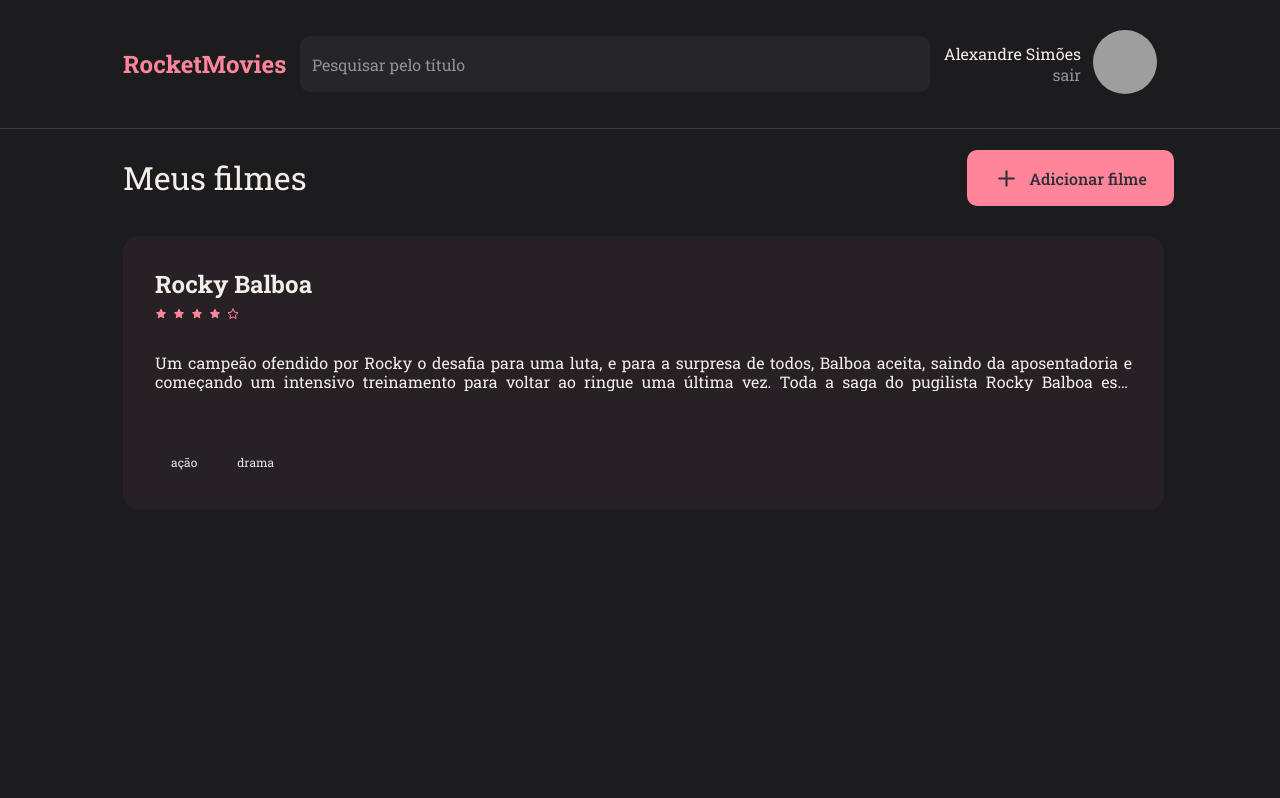
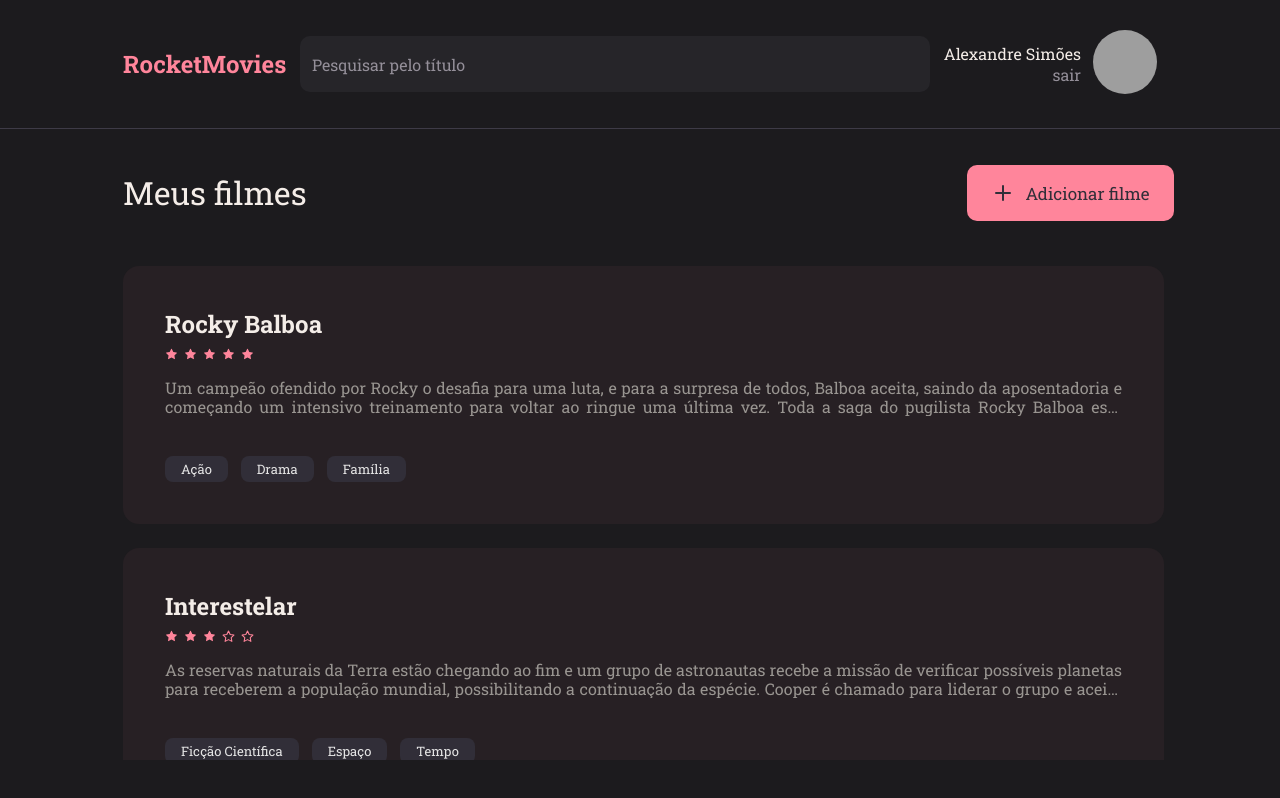
Before and after one commit to alexsmarra/rocketmovies, a React (Vite) app: page / in a window 1280 px wide. Built offline with nearby package versions, Linux system fonts and the light colour scheme; grey boxes are pictures that could not be loaded.

Commit message:
page Home terminada

```diff
--- a/src/components/NoteOfMovie/styles.js
+++ b/src/components/NoteOfMovie/styles.js
@@ -7,8 +7,7 @@ background: ${({ theme }) => theme.COLORS.BACKGROUND_MATTE};
 display: flex;
 flex-direction: column;
 align-items: flex-start;
-padding: 32px;
-gap: 15px;
+padding: 42px;
 
 border-radius: 16px;
 
@@ -35,7 +34,7 @@ gap: 8px;
   }
 }
 
-> main{
+  main {
 
   > p {
     overflow: hidden;
@@ -46,7 +45,7 @@ gap: 8px;
 
     text-align: justify;
 
-    color: ${({ theme }) => theme.COLORS.GRAY_200};
+    color: ${({ theme }) => theme.COLORS.LIGHTNESS_GRAY};
 
     font-weight: 400;
     font-size: 16px;
@@ -54,13 +53,9 @@ gap: 8px;
   }
 }
 
->footer{
+  footer{
     margin-top: 40px;
     display: flex;
     gap: 8px;
-
-    div {
-      background: ${({ theme }) => theme.COLORS.GRAY_600};
-    }
 }
 `
--- a/src/components/Stars/styles.js
+++ b/src/components/Stars/styles.js
@@ -5,7 +5,7 @@ export const Container = styled.div`
    height: 30px;
 
    color: ${({ theme }) => theme.COLORS.PINK};
-   font-size: 12px;
+   font-size: 13px;
 
    display: flex;
    gap: 6px;
--- a/src/components/Tag/styles.js
+++ b/src/components/Tag/styles.js
@@ -1,12 +1,14 @@
 import styled from 'styled-components'
 
 export const Container = styled.span`
-   background-color: ${({ theme }) => theme.COLORS.BACKGROUND_MATTE};
+   margin-right: 5px;
+
+   background-color: ${({ theme }) => theme.COLORS.BACKGROUND_ELEMENTS};
    color: ${({ theme }) => theme.COLORS.COLOR_TAGS};
 
-   padding: .8rem 1.6rem;
+   padding: .4rem 1.6rem;
 
    border-radius: 8px;
 
-   font-size: 1.2rem;
+   font-size: 1.3rem;
 `
--- a/src/pages/Home/index.jsx
+++ b/src/pages/Home/index.jsx
@@ -1,4 +1,6 @@
-import { Container, AddMovie, Wrapper, Content } from './styles'
+import { Container, AddMovie, Content } from './styles'
+
+import {Link} from 'react-router-dom'
 
 import { Header } from '../../components/Header'
 import { Button } from '../../components/Button'
@@ -17,12 +19,12 @@ export function Home() {
          <AddMovie>
             <h1>Meus filmes</h1>
 
-            <Wrapper to='/create'>
+            <Link to='/create'>
                <Button
                   icon={FiPlus}
                   title="Adicionar filme">
                </Button>
-            </Wrapper>
+            </Link>
          </AddMovie>
 
          <Content>
@@ -30,13 +32,53 @@ export function Home() {
                <NoteOfMovie data={
                   {
                      title: "Rocky Balboa",
-                     rating: "4",
+                     rating: "5",
                      description: `Um campeão ofendido por Rocky o desafia para uma luta, e para a surpresa de todos, Balboa aceita, saindo da aposentadoria e começando um intensivo treinamento para voltar ao ringue uma última vez.
                      Toda a saga do pugilista Rocky Balboa está intimamente ligada a biografia pessoal de autor e intérprete Sylvester Stallone. Desde o primeiro filme – Rocky: Um Lutador (1976) – em que ele também ascendia para o estrelato, passando pelos volumes três e cinco, na popularidades descerebrada de um e na decadência do outro.
                      Rocky Balboa, o sexto volume da franquia, resgata seu astro a uma reverência que lhe é merecida, dado todo o esforço que fez durante sua carreira.`,
                      tags: [
-                        {id: "1", name: "ação"},
-                        {id: "2", name: "drama"}
+                        {id: "1", name: "Ação"},
+                        {id: "2", name: "Drama"},
+                        {id: "3", name: "Família"}
+                     ]
+                  }
+               }
+               />
+               <NoteOfMovie data={
+                  {
+                     title: "Interestelar",
+                     rating: "3",
+                     description: `As reservas naturais da Terra estão chegando ao fim e um grupo de astronautas recebe a missão de verificar possíveis planetas para receberem a população mundial, possibilitando a continuação da espécie. Cooper é chamado para liderar o grupo e aceita a missão sabendo que pode nunca mais ver os filhos. Ao lado de Brand, Jenkins e Doyle, ele seguirá em busca de um novo lar.`,
+                     tags: [
+                        {id: "1", name: "Ficção Científica"},
+                        {id: "2", name: "Espaço"},
+                        {id: "3", name: "Tempo"}
+                     ]
+                  }
+               }
+               />
+               <NoteOfMovie data={
+                  {
+                     title: "Mar em Fúria",
+                     rating: "4",
+                     description: `Baseado em uma história real, Mar em Fúria conta a história de cinco pescadores que são surpreendidos por um dos maiores temporais da História e que ocorreu em 1991 em função de uma rara conjunção de fatores meteorológicos. Depois de se afastarem da costa em busca de mais peixes ("Eu sempre encontro os peixes. Sempre!", afirma o capitão do barco), os cinco homens acabam encontrando a "tempestade perfeita" em seu retorno para casa - a pequena cidade de Gloucester. Agora, eles terão que lutar contra um mar revolto e ondas gigantescas numa tentativa desesperada de sobrevivência.`,
+                     tags: [
+                        {id: "1", name: "Superação"},
+                        {id: "2", name: "Drama"},
+                        {id: "3", name: "Mar"}
+                     ]
+                  }
+               }
+               />
+               <NoteOfMovie data={
+                  {
+                     title: "Stranger Things",
+                     rating: "4",
+                     description: `Situada no início dos anos 1980, Stranger Things se passa na cidade rural fictícia de Hawkins, Indiana. Como fachada, o laboratório da região realizava experimentos científicos para o Departamento de Energia Americano, quando na realidade, os pesquisadores ali investiram em experimentos com o paranormal e o sobrenatural, incluindo o uso de cobaias humanas. Não intencionalmente, eles criaram um portal para uma dimensão alternativa conhecida como Mundo Invertido, o que iria impactar a vida dos residentes da pequena cidade.`,
+                     tags: [
+                        {id: "1", name: "Suspense"},
+                        {id: "2", name: "Terror"},
+                        {id: "3", name: "Ficção Científica"}
                      ]
                   }
                }
--- a/src/pages/Home/styles.js
+++ b/src/pages/Home/styles.js
@@ -1,13 +1,13 @@
 import styled from 'styled-components'
 
-import {Link} from 'react-router-dom'
+// import {Link} from 'react-router-dom'
 
 export const Container = styled.div`
   width: 100%;
   height: 100vh;
 
   display: grid;
-  grid-template-rows: 120px 116px auto;
+  grid-template-rows: 120px 146px auto;
   grid-template-areas:
     'header'
     'addmovie'
@@ -31,14 +31,18 @@ export const AddMovie = styled.div`
     color: ${({ theme }) => theme.COLORS.WHITE};
   }
 
-  > button {
+  > a {
     width: 207px;
-    height: 48px;
+
+    button {
+      font-size: 17px;
+      font-weight: 400;
+    }
   }
 
   svg {
-    width: 25px;
-    height: 25px;
+    width: 24px;
+    height: 24px;
     margin-right: 1rem;
   }
 `
@@ -46,7 +50,7 @@ export const AddMovie = styled.div`
 export const Content = styled.div`
   grid-area: main;
 
-  margin: 40px 40px 40px 40px;
+  /* margin: 40px 40px 40px 40px; */
 
 
   > main {
@@ -61,7 +65,6 @@ export const Content = styled.div`
 
   margin: 0 106px 40px 123px;
   overflow-y: auto;
-
 
   ::-webkit-scrollbar {
     width: 8px;
@@ -78,7 +81,3 @@ export const Content = styled.div`
   }
 }
 `
-
-export const Wrapper = styled(Link)`
-  width: 207px;
-`
--- a/src/styles/theme.js
+++ b/src/styles/theme.js
@@ -13,7 +13,9 @@ export default {
       BLACK: '#000000',
       PINK: '#FF859B',
       LIGHT_GRAY: '#CAC4CF',
+      LIGHTNESS_GRAY: '#999591',
       GRAY: '#948F99',
-      DARK_GRAY: '#262529'
+      DARK_GRAY: '#262529',
+
    }
 }
```
